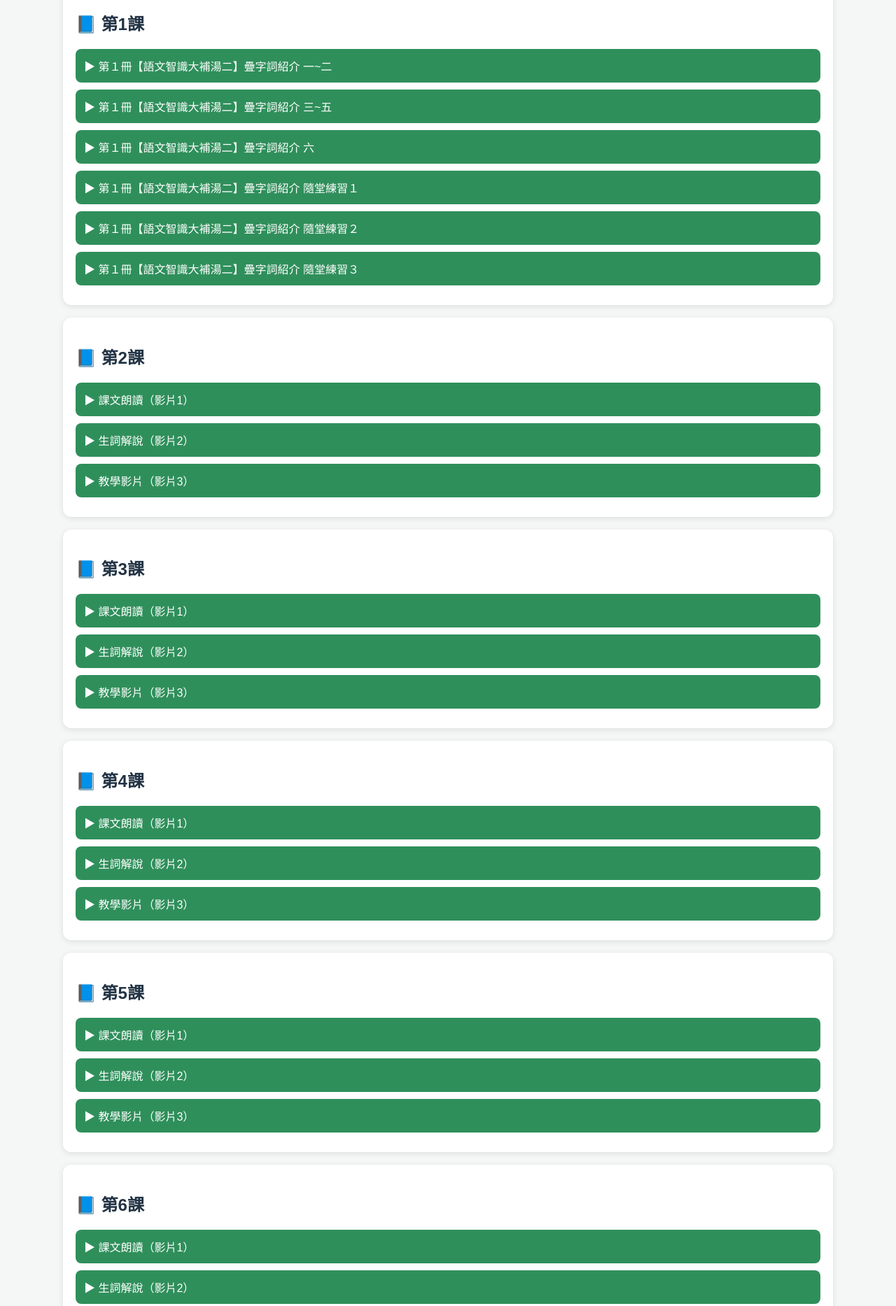
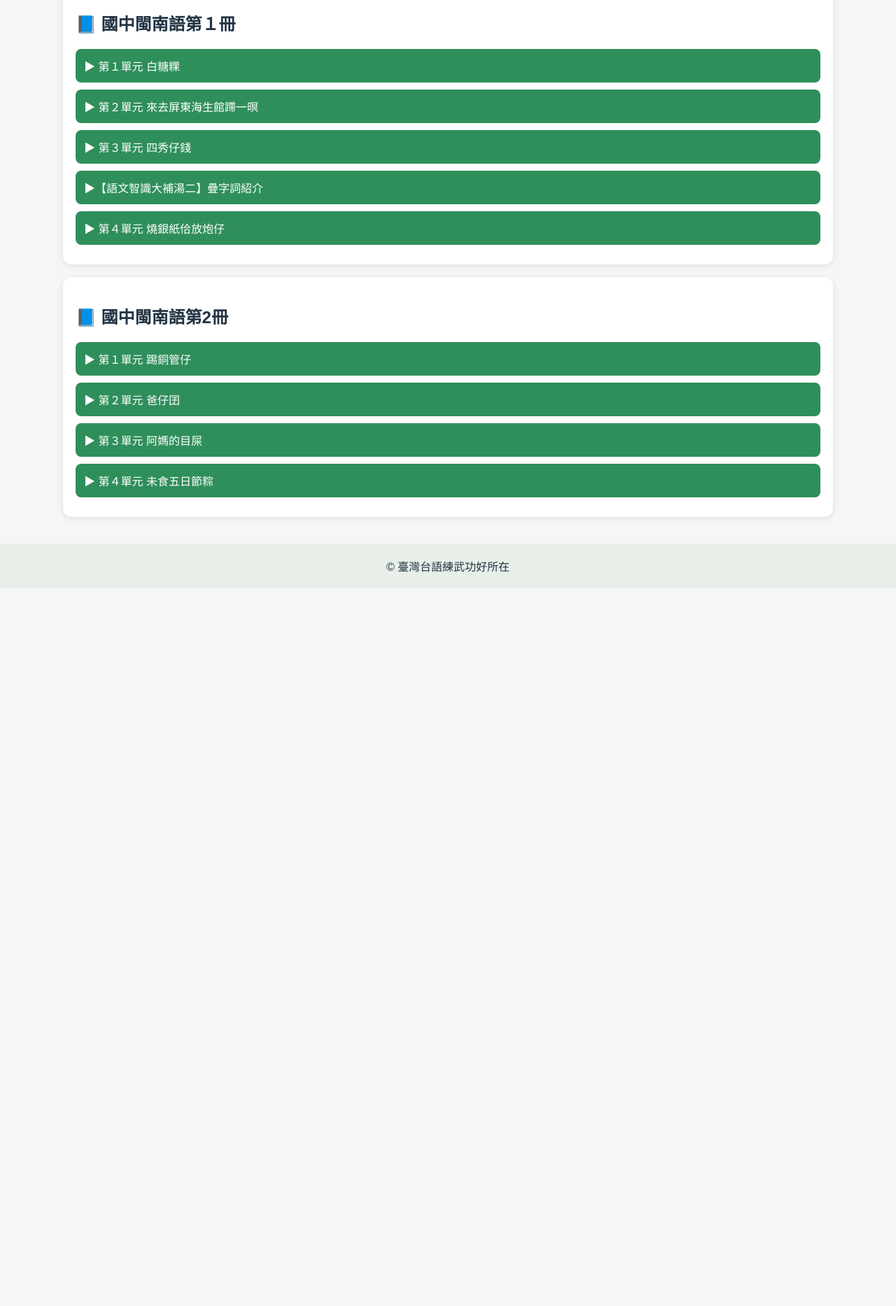
Before and after one commit to mandylin0306-code/yuida-book01, a plain HTML site: page index.html in a window 1280 px wide. Shown: the part 220-2087 px from the top of the page at 70% size. After the commit the page ends 1061 px from the top, so only its background shows below. Drawn offline with Linux system fonts and the light colour scheme.

Commit message:
Add files via upload

```diff
--- a/index.html
+++ b/index.html
@@ -11,57 +11,19 @@ main{max-width:1100px;margin:auto;padding:20px}
 footer{text-align:center;padding:20px;background:#e8efe9}
 </style></head><body>
 <header><h1>📘 育達第一冊教學影片</h1></header><main>
-<section class="lesson"><h2>📘 第1課</h2>
-<a class="btn" href="https://youtu.be/qRxRSs7ANhE?si=qituS7C471H-J-dR" target="_blank">▶ 第１冊【語文智識大補湯二】疊字詞紹介 一~二 </a>
-<a class="btn" href="https://youtu.be/6-ApqysLeR0?si=HIda-Ivr5GT809EK" target="_blank">▶ 第１冊【語文智識大補湯二】疊字詞紹介 三~五 </a>
-<a class="btn" href="https://youtu.be/1asboF9KTQM?si=JDMtalNIYkXxfI9K" target="_blank">▶ 第１冊【語文智識大補湯二】疊字詞紹介 六 </a>
-<a class="btn" href="https://youtu.be/4dM_AQTBTus?si=c9deb8E2RwqEc1zO" target="_blank">▶ 第１冊【語文智識大補湯二】疊字詞紹介 隨堂練習１ </a>
-<a class="btn" href="https://youtu.be/whQiHsJZBt8?si=x3_uaigRTdQCIICb" target="_blank">▶ 第１冊【語文智識大補湯二】疊字詞紹介 隨堂練習２ </a>
-<a class="btn" href="https://youtu.be/UGE--vZLXCk?si=X8YR8hGJ45YYVxdp" target="_blank">▶ 第１冊【語文智識大補湯二】疊字詞紹介 隨堂練習３ </a>
+<section class="lesson"><h2>📘 國中閩南語第１冊</h2>
+<a class="btn" href="https://youtube.com/playlist?list=PL8taSwsvs09DaUfQUSQt5bWMl4rqxaUrs&si=gzY3O6583PBhyABF" target="_blank">▶ 第１單元 白糖粿 </a>
+<a class="btn" href="https://youtube.com/playlist?list=PL8taSwsvs09DsXI6XH-RozYYBAuyg2VPa&si=LY-TSslwoshZDNlT" target="_blank">▶ 第２單元 來去屏東海生館蹛一暝 </a>
+<a class="btn" href="https://youtube.com/playlist?list=PL8taSwsvs09CO3--NT_nTPWXnXvV-MHY1&si=0EkgHieKUQSbIxwq" target="_blank">▶ 第３單元 四秀仔錢 </a>
+<a class="btn" href="https://youtube.com/playlist?list=PL8taSwsvs09DaUfQUSQt5bWMl4rqxaUrs&si=-hZejYshbY2uVr9J" target="_blank">▶【語文智識大補湯二】疊字詞紹介 </a>
+<a class="btn" href="https://youtube.com/playlist?list=PL8taSwsvs09DmU98hLsGIrn3VaUQSSbmS&si=G3hw9grdZEOmJ7qX" target="_blank">▶ 第４單元 燒銀紙佮放炮仔 </a>
 </section>
-<section class="lesson"><h2>📘 第2課</h2>
-<a class="btn" href="https://www.youtube.com/" target="_blank">▶ 課文朗讀（影片1）</a>
-<a class="btn" href="https://www.youtube.com/" target="_blank">▶ 生詞解說（影片2）</a>
-<a class="btn" href="https://www.youtube.com/" target="_blank">▶ 教學影片（影片3）</a>
+<section class="lesson"><h2>📘 國中閩南語第2冊</h2>
+<a class="btn" href="https://youtube.com/playlist?list=PL8taSwsvs09D_5zcYm4iFyPiNupeBUBlp&si=IujfoHCcxlwp2XYU" target="_blank">▶ 第１單元 踢銅管仔 </a>
+<a class="btn" href="https://youtube.com/playlist?list=PL8taSwsvs09DqQfwjf6Og3D9hv4Za5c2R&si=Z48g78tDnTAiKSWr" target="_blank">▶ 第２單元 爸仔囝 </a>
+<a class="btn" href="https://youtube.com/playlist?list=PL8taSwsvs09Bm2aj1PIN8pt30ZFmn712v&si=5z4c4JAgv7xniCfW" target="_blank">▶ 第３單元 阿媽的目屎 </a>
+<a class="btn" href="https://youtube.com/playlist?list=PL8taSwsvs09DZdg0H7XNHQT_iiJq5phuX&si=lBM9oXxTLjoknB--" target="_blank">▶ 第４單元 未食五日節粽 </a>
 </section>
-<section class="lesson"><h2>📘 第3課</h2>
-<a class="btn" href="https://www.youtube.com/" target="_blank">▶ 課文朗讀（影片1）</a>
-<a class="btn" href="https://www.youtube.com/" target="_blank">▶ 生詞解說（影片2）</a>
-<a class="btn" href="https://www.youtube.com/" target="_blank">▶ 教學影片（影片3）</a>
-</section>
-<section class="lesson"><h2>📘 第4課</h2>
-<a class="btn" href="https://www.youtube.com/" target="_blank">▶ 課文朗讀（影片1）</a>
-<a class="btn" href="https://www.youtube.com/" target="_blank">▶ 生詞解說（影片2）</a>
-<a class="btn" href="https://www.youtube.com/" target="_blank">▶ 教學影片（影片3）</a>
-</section>
-<section class="lesson"><h2>📘 第5課</h2>
-<a class="btn" href="https://www.youtube.com/" target="_blank">▶ 課文朗讀（影片1）</a>
-<a class="btn" href="https://www.youtube.com/" target="_blank">▶ 生詞解說（影片2）</a>
-<a class="btn" href="https://www.youtube.com/" target="_blank">▶ 教學影片（影片3）</a>
-</section>
-<section class="lesson"><h2>📘 第6課</h2>
-<a class="btn" href="https://www.youtube.com/" target="_blank">▶ 課文朗讀（影片1）</a>
-<a class="btn" href="https://www.youtube.com/" target="_blank">▶ 生詞解說（影片2）</a>
-<a class="btn" href="https://www.youtube.com/" target="_blank">▶ 教學影片（影片3）</a>
-</section>
-<section class="lesson"><h2>📘 第7課</h2>
-<a class="btn" href="https://www.youtube.com/" target="_blank">▶ 課文朗讀（影片1）</a>
-<a class="btn" href="https://www.youtube.com/" target="_blank">▶ 生詞解說（影片2）</a>
-<a class="btn" href="https://www.youtube.com/" target="_blank">▶ 教學影片（影片3）</a>
-</section>
-<section class="lesson"><h2>📘 第8課</h2>
-<a class="btn" href="https://www.youtube.com/" target="_blank">▶ 課文朗讀（影片1）</a>
-<a class="btn" href="https://www.youtube.com/" target="_blank">▶ 生詞解說（影片2）</a>
-<a class="btn" href="https://www.youtube.com/" target="_blank">▶ 教學影片（影片3）</a>
-</section>
-<section class="lesson"><h2>📘 第9課</h2>
-<a class="btn" href="https://www.youtube.com/" target="_blank">▶ 課文朗讀（影片1）</a>
-<a class="btn" href="https://www.youtube.com/" target="_blank">▶ 生詞解說（影片2）</a>
-<a class="btn" href="https://www.youtube.com/" target="_blank">▶ 教學影片（影片3）</a>
-</section>
-<section class="lesson"><h2>📘 第10課</h2>
-<a class="btn" href="https://www.youtube.com/" target="_blank">▶ 課文朗讀（影片1）</a>
-<a class="btn" href="https://www.youtube.com/" target="_blank">▶ 生詞解說（影片2）</a>
-<a class="btn" href="https://www.youtube.com/" target="_blank">▶ 教學影片（影片3）</a>
+
 </section>
 </main><footer>© 臺灣台語練武功好所在</footer></body></html>
```
